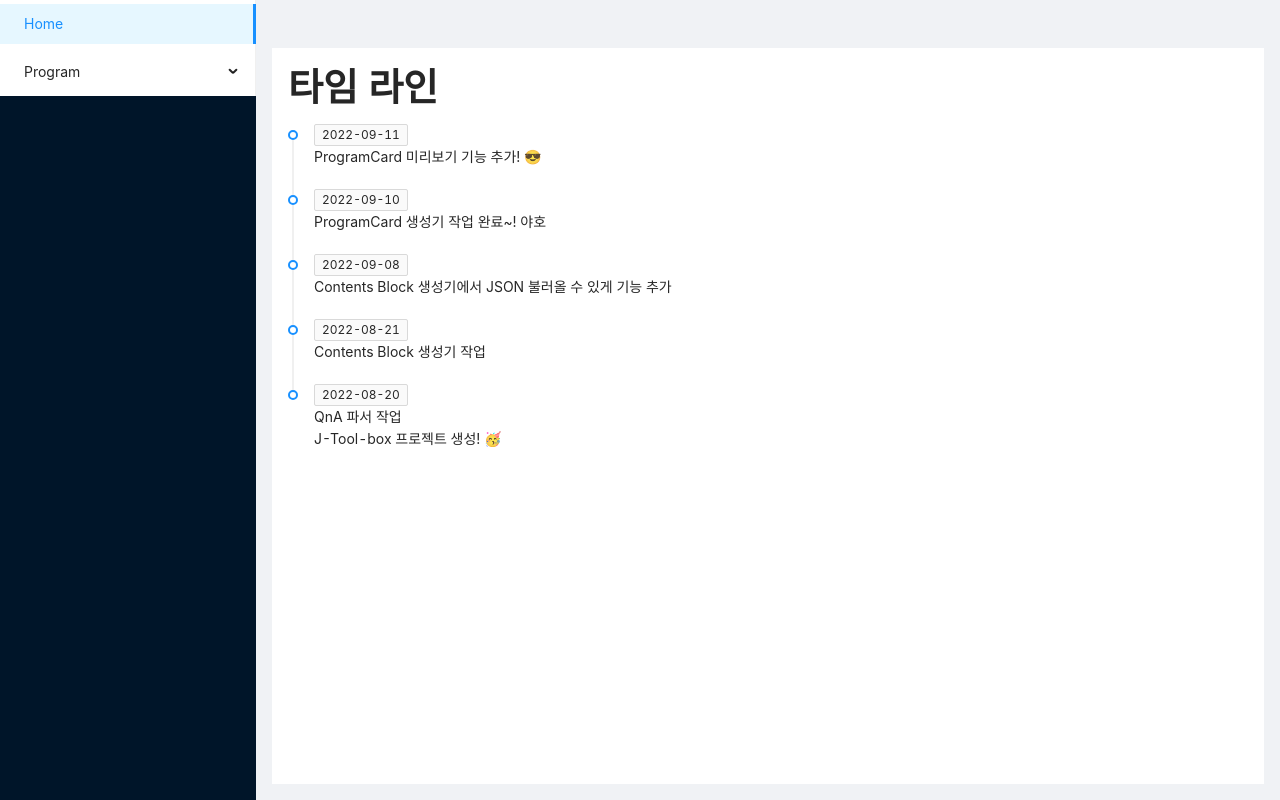
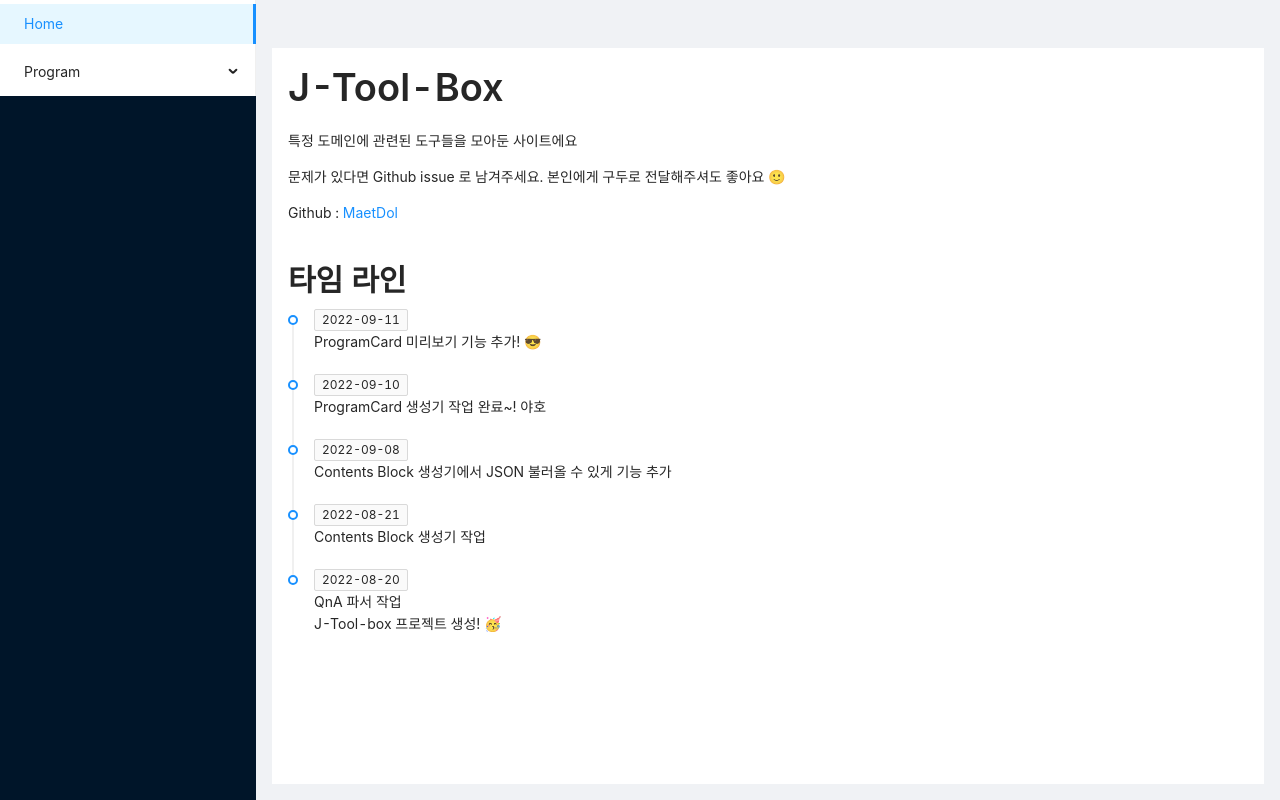
Before and after one commit to MaetDol/j-tool-box, a React (Create React App) app: page / in a window 1280 px wide. Built offline with nearby package versions, Linux system fonts and the light colour scheme; a web font is replaced by a local one.

Commit message:
[#21] 사이트 설명 문구 추가~!
음! 이정도면 충분해!
close #21

```diff
--- a/src/pages/Home/Home.page.tsx
+++ b/src/pages/Home/Home.page.tsx
@@ -15,7 +15,25 @@ export default function Home() {
 
   return (
     <div>
-      <Antd.Typography.Title>타임 라인</Antd.Typography.Title>
+      <Antd.Typography.Title level={1}>J-Tool-Box</Antd.Typography.Title>
+      <Antd.Typography.Paragraph>
+        특정 도메인에 관련된 도구들을 모아둔 사이트에요
+      </Antd.Typography.Paragraph>
+      <Antd.Typography.Paragraph>
+        문제가 있다면 Github issue 로 남겨주세요. 본인에게 구두로 전달해주셔도
+        좋아요 🙂
+      </Antd.Typography.Paragraph>
+      <Antd.Typography.Paragraph>
+        Github :{" "}
+        <a
+          href="https://github.com/MaetDol/j-tool-box"
+          target="_blank"
+          rel="noreferrer"
+        >
+          MaetDol
+        </a>
+      </Antd.Typography.Paragraph>
+      <Antd.Typography.Title level={2}>타임 라인</Antd.Typography.Title>
       <Antd.Timeline>
         {timeline.map(({ timestamp, contents }) => (
           <Antd.Timeline.Item key={timestamp}>
```
